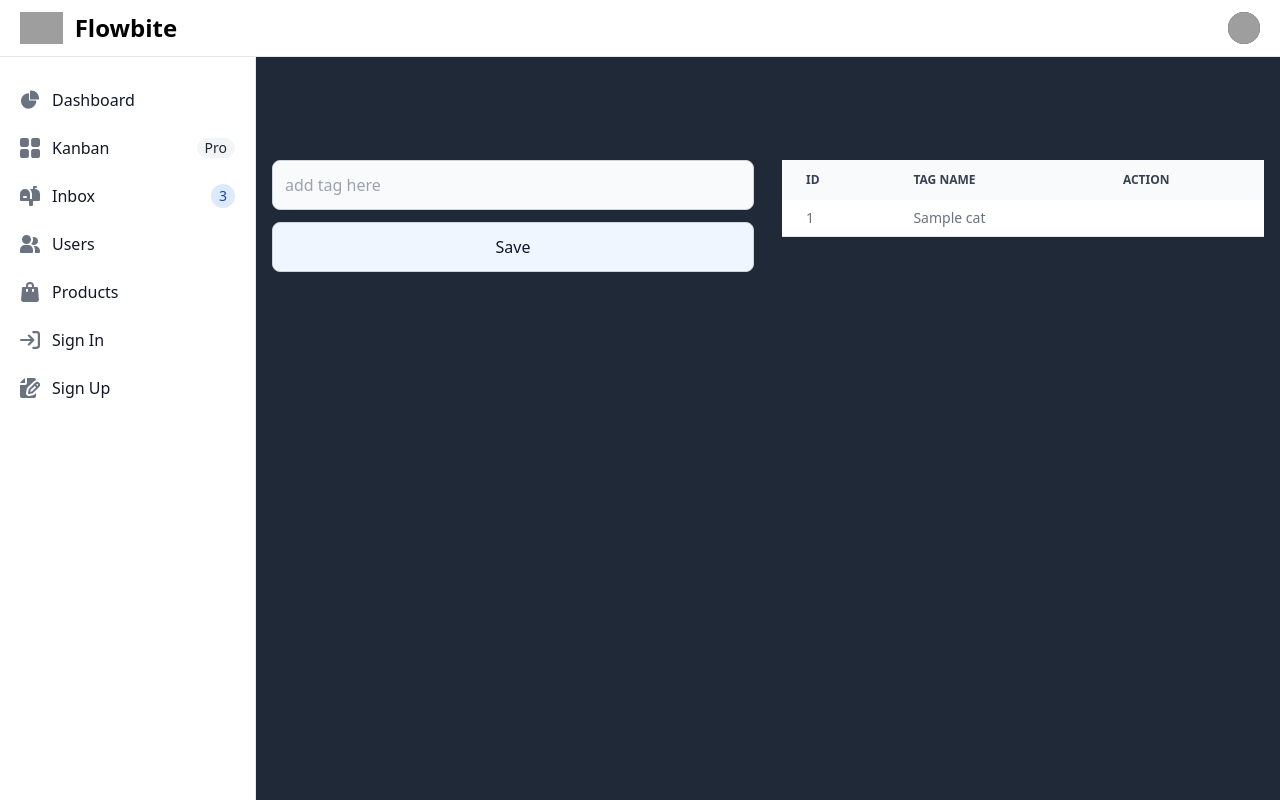
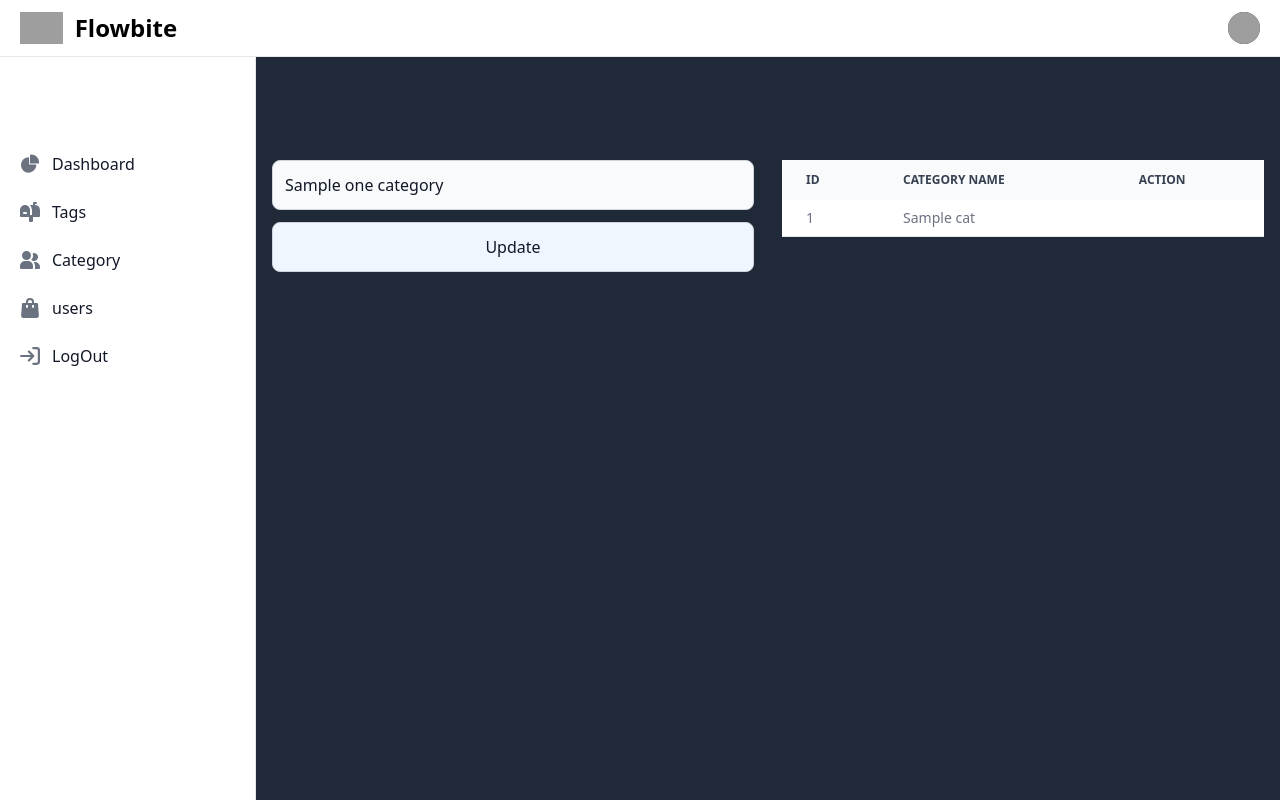
Before and after one commit to Fiharali/WIKI, a PHP site: template views/admin/category.php in a window 1280 px wide. Run offline with PHP 8.4, Linux system fonts and the light colour scheme; the template is opened without the code that fills it: most values are stand-ins (such as "Sample title", 1, 10 or a date in 2020); some libraries are stand-ins or nearby versions; grey boxes are pictures that could not be loaded.

Commit message:
begin crud of tags

```diff
--- a/app/model/Category.php
+++ b/app/model/Category.php
@@ -64,7 +64,7 @@ class Category
     public function updateCategory(){
 
         $stmt = $this->db->prepare("UPDATE categories  set  name = ?  where id= ?");
-        $stmt->execute([$this->id,$this->name]);
+        $stmt->execute([$this->name,$this->id]);
     }
 
     public function deleteCategory(){
--- a/app/model/Tag.php
+++ b/app/model/Tag.php
@@ -63,8 +63,8 @@ class Tag
 
     public function updateTag(){
 
-        $stmt = $this->db->prepare("    UPDATE tags  set  name = ?  where id= ?");
-        $stmt->execute([$this->id,$this->name]);
+        $stmt = $this->db->prepare("UPDATE tags set  name = ?  where id= ?");
+        $stmt->execute([$this->name,$this->id]);
     }
 
     public function deleteTag(){
--- a/app/routes/app.php
+++ b/app/routes/app.php
@@ -19,9 +19,12 @@ $router->setRoutes([
 
         'tag' => ['TagController', 'tag'],
         'delete-tag' => ['TagController', 'delete'],
+        'edit-tag' => ['TagController', 'getTag'],
 
         'category' => ['CategoryController', 'category'],
         'delete-category' => ['CategoryController', 'delete'],
+        'edit-category' => ['CategoryController', 'getCategory'],
+
 
 
 
@@ -31,8 +34,11 @@ $router->setRoutes([
         'login' => ['AuthController', 'login'],
 
         'tag' => ['TagController', 'add'],
+        'update-tag' => ['TagController', 'update'],
 
         'category' => ['CategoryController', 'add'],
+        'update-category' => ['CategoryController', 'update'],
+
 
 
 
--- a/views/admin/category.php
+++ b/views/admin/category.php
@@ -7,9 +7,11 @@ require_once __DIR__ . '/../partials/navbarAdmin.php';
     <div class='mt-36 flex gap-7 flex-wrap md:flex-nowrap'>
 
         <div class="basis-1/2">
-            <form method="post" action="category">
-                <input type="text" id="large-input" name="categoryName" placeholder="add tag here" class="block w-full  p-3 text-gray-900 border border-gray-300 rounded-lg bg-gray-50 sm:text-md focus:ring-blue-500 focus:border-blue-500 dark:bg-gray-700 dark:border-gray-600 dark:placeholder-gray-400 dark:text-white dark:focus:ring-blue-500 dark:focus:border-blue-500">
-                <input type="submit" value="Save" class="block w-full p-3 mt-3 text-gray-900 border border-gray-300 rounded-lg bg-blue-50 sm:text-md focus:ring-blue-500 focus:border-blue-500 dark:bg-blue-700 dark:border-gray-600 dark:placeholder-gray-400 dark:text-white dark:focus:ring-blue-500 dark:focus:border-blue-500" />
+            <form method="post" action="<?= isset($oneCategory->name) ? 'update-category' : 'category' ?>">
+                <input type="hidden" id="large-input" value="<?= isset($oneCategory->name) ? $oneCategory->id : '' ?>" name="id" placeholder="add Category here" class="block w-full  p-3 text-gray-900 border border-gray-300 rounded-lg bg-gray-50 sm:text-md focus:ring-blue-500 focus:border-blue-500 dark:bg-gray-700 dark:border-gray-600 dark:placeholder-gray-400 dark:text-white dark:focus:ring-blue-500 dark:focus:border-blue-500">
+                <input type="text" id="large-input" value="<?= isset($oneCategory->name) ? $oneCategory->name : '' ?>" name="categoryName" placeholder="add category here" class="block w-full  p-3 text-gray-900 border border-gray-300 rounded-lg bg-gray-50 sm:text-md focus:ring-blue-500 focus:border-blue-500 dark:bg-gray-700 dark:border-gray-600 dark:placeholder-gray-400 dark:text-white dark:focus:ring-blue-500 dark:focus:border-blue-500">
+                <span class="text-gray-950"><?= isset($_SESSION['error_categoryName']) ? $_SESSION['error_categoryName']  : ''; $_SESSION['error_categoryName'] = ''; ?></span>
+                <input type="submit" value="<?= isset($oneCategory->name) ? 'Update' : 'save' ?>" class="block w-full p-3 mt-3 text-gray-900 border border-gray-300 rounded-lg bg-blue-50 sm:text-md focus:ring-blue-500 focus:border-blue-500 dark:bg-blue-700 dark:border-gray-600 dark:placeholder-gray-400 dark:text-white dark:focus:ring-blue-500 dark:focus:border-blue-500" />
             </form>
         </div>
         <div class="basis-1/2">
@@ -20,7 +22,7 @@ require_once __DIR__ . '/../partials/navbarAdmin.php';
                             Id
                         </th>
                         <th scope="col" class="px-6 py-3 ">
-                            Tag Name
+                            Category Name
                         </th>
                         <th scope="col" class="px-6 py-3 ">
                             Action
@@ -40,6 +42,8 @@ require_once __DIR__ . '/../partials/navbarAdmin.php';
                             <td class="px-6 py-2">
                                 <a href="delete-category?id=<?= $cat->id ?>"><lord-icon src="https://cdn.lordicon.com/hjbrplwk.json" trigger="hover" style="width:30px;height:30px"   colors="primary:#646e78,secondary:#c74b16,tertiary:#ebe6ef,quaternary:#3a3347" >
                                     </lord-icon></a>
+                                    <a href="edit-category?id=<?= $cat->id ?>"><lord-icon src="https://cdn.lordicon.com/ylvuooxd.json" trigger="hover" style="width:30px;height:30px">
+                                    </lord-icon></a>
                             </td>
                         </tr>
                     <?php } ?>
--- a/views/partials/navbarAdmin.php
+++ b/views/partials/navbarAdmin.php
@@ -69,9 +69,9 @@
 
         <aside id="logo-sidebar" class="fixed top-0 left-0 z-40 w-64 h-screen pt-20 transition-transform -translate-x-full bg-white border-r border-gray-200 sm:translate-x-0 dark:bg-gray-800 dark:border-gray-700" aria-label="Sidebar">
             <div class="h-full px-3 pb-4 overflow-y-auto bg-white dark:bg-gray-800">
-                <ul class="space-y-2 font-medium">
+                <ul class="space-y-2 font-medium mt-16">
                     <li>
-                        <a href="#" class="flex items-center p-2 text-gray-900 rounded-lg dark:text-white hover:bg-gray-100 dark:hover:bg-gray-700 group">
+                        <a href="admin" class="flex items-center p-2 text-gray-900 rounded-lg dark:text-white hover:bg-gray-100 dark:hover:bg-gray-700 group">
                             <svg class="w-5 h-5 text-gray-500 transition duration-75 dark:text-gray-400 group-hover:text-gray-900 dark:group-hover:text-white" aria-hidden="true" xmlns="http://www.w3.org/2000/svg" fill="currentColor" viewBox="0 0 22 21">
                                 <path d="M16.975 11H10V4.025a1 1 0 0 0-1.066-.998 8.5 8.5 0 1 0 9.039 9.039.999.999 0 0 0-1-1.066h.002Z" />
                                 <path d="M12.5 0c-.157 0-.311.01-.565.027A1 1 0 0 0 11 1.02V10h8.975a1 1 0 0 0 1-.935c.013-.188.028-.374.028-.565A8.51 8.51 0 0 0 12.5 0Z" />
@@ -79,56 +79,37 @@
                             <span class="ms-3">Dashboard</span>
                         </a>
                     </li>
+
                     <li>
-                        <a href="#" class="flex items-center p-2 text-gray-900 rounded-lg dark:text-white hover:bg-gray-100 dark:hover:bg-gray-700 group">
-                            <svg class="flex-shrink-0 w-5 h-5 text-gray-500 transition duration-75 dark:text-gray-400 group-hover:text-gray-900 dark:group-hover:text-white" aria-hidden="true" xmlns="http://www.w3.org/2000/svg" fill="currentColor" viewBox="0 0 18 18">
-                                <path d="M6.143 0H1.857A1.857 1.857 0 0 0 0 1.857v4.286C0 7.169.831 8 1.857 8h4.286A1.857 1.857 0 0 0 8 6.143V1.857A1.857 1.857 0 0 0 6.143 0Zm10 0h-4.286A1.857 1.857 0 0 0 10 1.857v4.286C10 7.169 10.831 8 11.857 8h4.286A1.857 1.857 0 0 0 18 6.143V1.857A1.857 1.857 0 0 0 16.143 0Zm-10 10H1.857A1.857 1.857 0 0 0 0 11.857v4.286C0 17.169.831 18 1.857 18h4.286A1.857 1.857 0 0 0 8 16.143v-4.286A1.857 1.857 0 0 0 6.143 10Zm10 0h-4.286A1.857 1.857 0 0 0 10 11.857v4.286c0 1.026.831 1.857 1.857 1.857h4.286A1.857 1.857 0 0 0 18 16.143v-4.286A1.857 1.857 0 0 0 16.143 10Z" />
+                        <a href="tag" class="flex items-center p-2 text-gray-900 rounded-lg dark:text-white hover:bg-gray-100 dark:hover:bg-gray-700 group">
+                            <svg class="flex-shrink-0 w-5 h-5 text-gray-500 transition duration-75 dark:text-gray-400 group-hover:text-gray-900 dark:group-hover:text-white" aria-hidden="true" xmlns="http://www.w3.org/2000/svg" fill="currentColor" viewBox="0 0 20 20">
+                                <path d="m17.418 3.623-.018-.008a6.713 6.713 0 0 0-2.4-.569V2h1a1 1 0 1 0 0-2h-2a1 1 0 0 0-1 1v2H9.89A6.977 6.977 0 0 1 12 8v5h-2V8A5 5 0 1 0 0 8v6a1 1 0 0 0 1 1h8v4a1 1 0 0 0 1 1h2a1 1 0 0 0 1-1v-4h6a1 1 0 0 0 1-1V8a5 5 0 0 0-2.582-4.377ZM6 12H4a1 1 0 0 1 0-2h2a1 1 0 0 1 0 2Z" />
                             </svg>
-                            <span class="flex-1 ms-3 whitespace-nowrap">Kanban</span>
-                            <span class="inline-flex items-center justify-center px-2 ms-3 text-sm font-medium text-gray-800 bg-gray-100 rounded-full dark:bg-gray-700 dark:text-gray-300">Pro</span>
+                            <span class="flex-1 ms-3 whitespace-nowrap">Tags </span>
                         </a>
                     </li>
                     <li>
-                        <a href="#" class="flex items-center p-2 text-gray-900 rounded-lg dark:text-white hover:bg-gray-100 dark:hover:bg-gray-700 group">
-                            <svg class="flex-shrink-0 w-5 h-5 text-gray-500 transition duration-75 dark:text-gray-400 group-hover:text-gray-900 dark:group-hover:text-white" aria-hidden="true" xmlns="http://www.w3.org/2000/svg" fill="currentColor" viewBox="0 0 20 20">
-                                <path d="m17.418 3.623-.018-.008a6.713 6.713 0 0 0-2.4-.569V2h1a1 1 0 1 0 0-2h-2a1 1 0 0 0-1 1v2H9.89A6.977 6.977 0 0 1 12 8v5h-2V8A5 5 0 1 0 0 8v6a1 1 0 0 0 1 1h8v4a1 1 0 0 0 1 1h2a1 1 0 0 0 1-1v-4h6a1 1 0 0 0 1-1V8a5 5 0 0 0-2.582-4.377ZM6 12H4a1 1 0 0 1 0-2h2a1 1 0 0 1 0 2Z" />
+                        <a href="category" class="flex items-center p-2 text-gray-900 rounded-lg dark:text-white hover:bg-gray-100 dark:hover:bg-gray-700 group">
+                            <svg class="flex-shrink-0 w-5 h-5 text-gray-500 transition duration-75 dark:text-gray-400 group-hover:text-gray-900 dark:group-hover:text-white" aria-hidden="true" xmlns="http://www.w3.org/2000/svg" fill="currentColor" viewBox="0 0 20 18">
+                                <path d="M14 2a3.963 3.963 0 0 0-1.4.267 6.439 6.439 0 0 1-1.331 6.638A4 4 0 1 0 14 2Zm1 9h-1.264A6.957 6.957 0 0 1 15 15v2a2.97 2.97 0 0 1-.184 1H19a1 1 0 0 0 1-1v-1a5.006 5.006 0 0 0-5-5ZM6.5 9a4.5 4.5 0 1 0 0-9 4.5 4.5 0 0 0 0 9ZM8 10H5a5.006 5.006 0 0 0-5 5v2a1 1 0 0 0 1 1h11a1 1 0 0 0 1-1v-2a5.006 5.006 0 0 0-5-5Z" />
                             </svg>
-                            <span class="flex-1 ms-3 whitespace-nowrap">Inbox</span>
-                            <span class="inline-flex items-center justify-center w-3 h-3 p-3 ms-3 text-sm font-medium text-blue-800 bg-blue-100 rounded-full dark:bg-blue-900 dark:text-blue-300">3</span>
+                            <span class="flex-1 ms-3 whitespace-nowrap">Category</span>
                         </a>
                     </li>
                     <li>
-                        <a href="#" class="flex items-center p-2 text-gray-900 rounded-lg dark:text-white hover:bg-gray-100 dark:hover:bg-gray-700 group">
-                            <svg class="flex-shrink-0 w-5 h-5 text-gray-500 transition duration-75 dark:text-gray-400 group-hover:text-gray-900 dark:group-hover:text-white" aria-hidden="true" xmlns="http://www.w3.org/2000/svg" fill="currentColor" viewBox="0 0 20 18">
-                                <path d="M14 2a3.963 3.963 0 0 0-1.4.267 6.439 6.439 0 0 1-1.331 6.638A4 4 0 1 0 14 2Zm1 9h-1.264A6.957 6.957 0 0 1 15 15v2a2.97 2.97 0 0 1-.184 1H19a1 1 0 0 0 1-1v-1a5.006 5.006 0 0 0-5-5ZM6.5 9a4.5 4.5 0 1 0 0-9 4.5 4.5 0 0 0 0 9ZM8 10H5a5.006 5.006 0 0 0-5 5v2a1 1 0 0 0 1 1h11a1 1 0 0 0 1-1v-2a5.006 5.006 0 0 0-5-5Z" />
+                        <a href="users" class="flex items-center p-2 text-gray-900 rounded-lg dark:text-white hover:bg-gray-100 dark:hover:bg-gray-700 group">
+                            <svg class="flex-shrink-0 w-5 h-5 text-gray-500 transition duration-75 dark:text-gray-400 group-hover:text-gray-900 dark:group-hover:text-white" aria-hidden="true" xmlns="http://www.w3.org/2000/svg" fill="currentColor" viewBox="0 0 18 20">
+                                <path d="M17 5.923A1 1 0 0 0 16 5h-3V4a4 4 0 1 0-8 0v1H2a1 1 0 0 0-1 .923L.086 17.846A2 2 0 0 0 2.08 20h13.84a2 2 0 0 0 1.994-2.153L17 5.923ZM7 9a1 1 0 0 1-2 0V7h2v2Zm0-5a2 2 0 1 1 4 0v1H7V4Zm6 5a1 1 0 1 1-2 0V7h2v2Z" />
                             </svg>
-                            <span class="flex-1 ms-3 whitespace-nowrap">Users</span>
+                            <span class="flex-1 ms-3 whitespace-nowrap">users</span>
                         </a>
                     </li>
                     <li>
-                        <a href="#" class="flex items-center p-2 text-gray-900 rounded-lg dark:text-white hover:bg-gray-100 dark:hover:bg-gray-700 group">
-                            <svg class="flex-shrink-0 w-5 h-5 text-gray-500 transition duration-75 dark:text-gray-400 group-hover:text-gray-900 dark:group-hover:text-white" aria-hidden="true" xmlns="http://www.w3.org/2000/svg" fill="currentColor" viewBox="0 0 18 20">
-                                <path d="M17 5.923A1 1 0 0 0 16 5h-3V4a4 4 0 1 0-8 0v1H2a1 1 0 0 0-1 .923L.086 17.846A2 2 0 0 0 2.08 20h13.84a2 2 0 0 0 1.994-2.153L17 5.923ZM7 9a1 1 0 0 1-2 0V7h2v2Zm0-5a2 2 0 1 1 4 0v1H7V4Zm6 5a1 1 0 1 1-2 0V7h2v2Z" />
-                            </svg>
-                            <span class="flex-1 ms-3 whitespace-nowrap">Products</span>
-                        </a>
-                    </li>
-                    <li>
-                        <a href="#" class="flex items-center p-2 text-gray-900 rounded-lg dark:text-white hover:bg-gray-100 dark:hover:bg-gray-700 group">
+                        <a href="logout" class="flex items-center p-2 text-gray-900 rounded-lg dark:text-white hover:bg-gray-100 dark:hover:bg-gray-700 group">
                             <svg class="flex-shrink-0 w-5 h-5 text-gray-500 transition duration-75 dark:text-gray-400 group-hover:text-gray-900 dark:group-hover:text-white" aria-hidden="true" xmlns="http://www.w3.org/2000/svg" fill="none" viewBox="0 0 18 16">
                                 <path stroke="currentColor" stroke-linecap="round" stroke-linejoin="round" stroke-width="2" d="M1 8h11m0 0L8 4m4 4-4 4m4-11h3a2 2 0 0 1 2 2v10a2 2 0 0 1-2 2h-3" />
                             </svg>
-                            <span class="flex-1 ms-3 whitespace-nowrap">Sign In</span>
-                        </a>
-                    </li>
-                    <li>
-                        <a href="#" class="flex items-center p-2 text-gray-900 rounded-lg dark:text-white hover:bg-gray-100 dark:hover:bg-gray-700 group">
-                            <svg class="flex-shrink-0 w-5 h-5 text-gray-500 transition duration-75 dark:text-gray-400 group-hover:text-gray-900 dark:group-hover:text-white" aria-hidden="true" xmlns="http://www.w3.org/2000/svg" fill="currentColor" viewBox="0 0 20 20">
-                                <path d="M5 5V.13a2.96 2.96 0 0 0-1.293.749L.879 3.707A2.96 2.96 0 0 0 .13 5H5Z" />
-                                <path d="M6.737 11.061a2.961 2.961 0 0 1 .81-1.515l6.117-6.116A4.839 4.839 0 0 1 16 2.141V2a1.97 1.97 0 0 0-1.933-2H7v5a2 2 0 0 1-2 2H0v11a1.969 1.969 0 0 0 1.933 2h12.134A1.97 1.97 0 0 0 16 18v-3.093l-1.546 1.546c-.413.413-.94.695-1.513.81l-3.4.679a2.947 2.947 0 0 1-1.85-.227 2.96 2.96 0 0 1-1.635-3.257l.681-3.397Z" />
-                                <path d="M8.961 16a.93.93 0 0 0 .189-.019l3.4-.679a.961.961 0 0 0 .49-.263l6.118-6.117a2.884 2.884 0 0 0-4.079-4.078l-6.117 6.117a.96.96 0 0 0-.263.491l-.679 3.4A.961.961 0 0 0 8.961 16Zm7.477-9.8a.958.958 0 0 1 .68-.281.961.961 0 0 1 .682 1.644l-.315.315-1.36-1.36.313-.318Zm-5.911 5.911 4.236-4.236 1.359 1.359-4.236 4.237-1.7.339.341-1.699Z" />
-                            </svg>
-                            <span class="flex-1 ms-3 whitespace-nowrap">Sign Up</span>
+                            <span class="flex-1 ms-3 whitespace-nowrap">LogOut</span>
                         </a>
                     </li>
                 </ul>
```
Also changed, not shown: app/controller/CategoryController.php (+34 -36 lines), app/controller/TagController.php (+31 -19 lines), views/admin/tags.php (+8 -4 lines).
